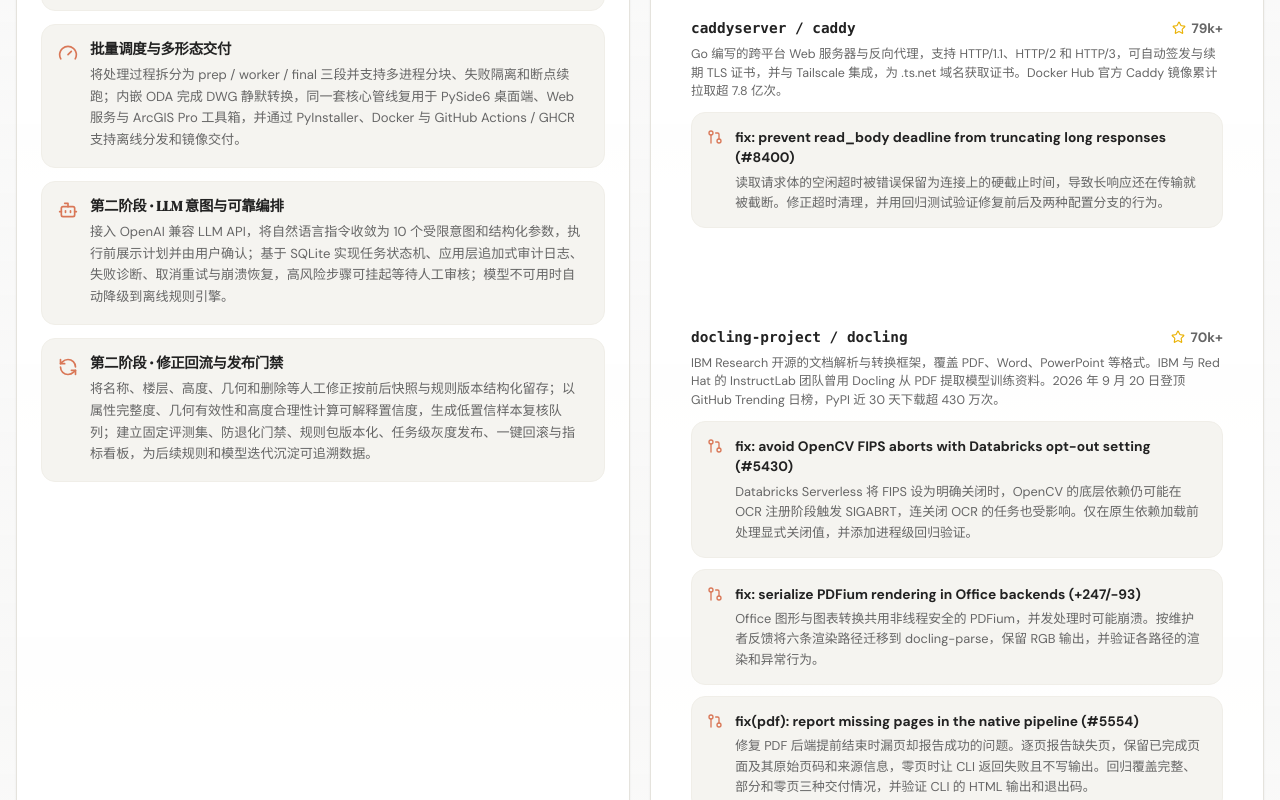
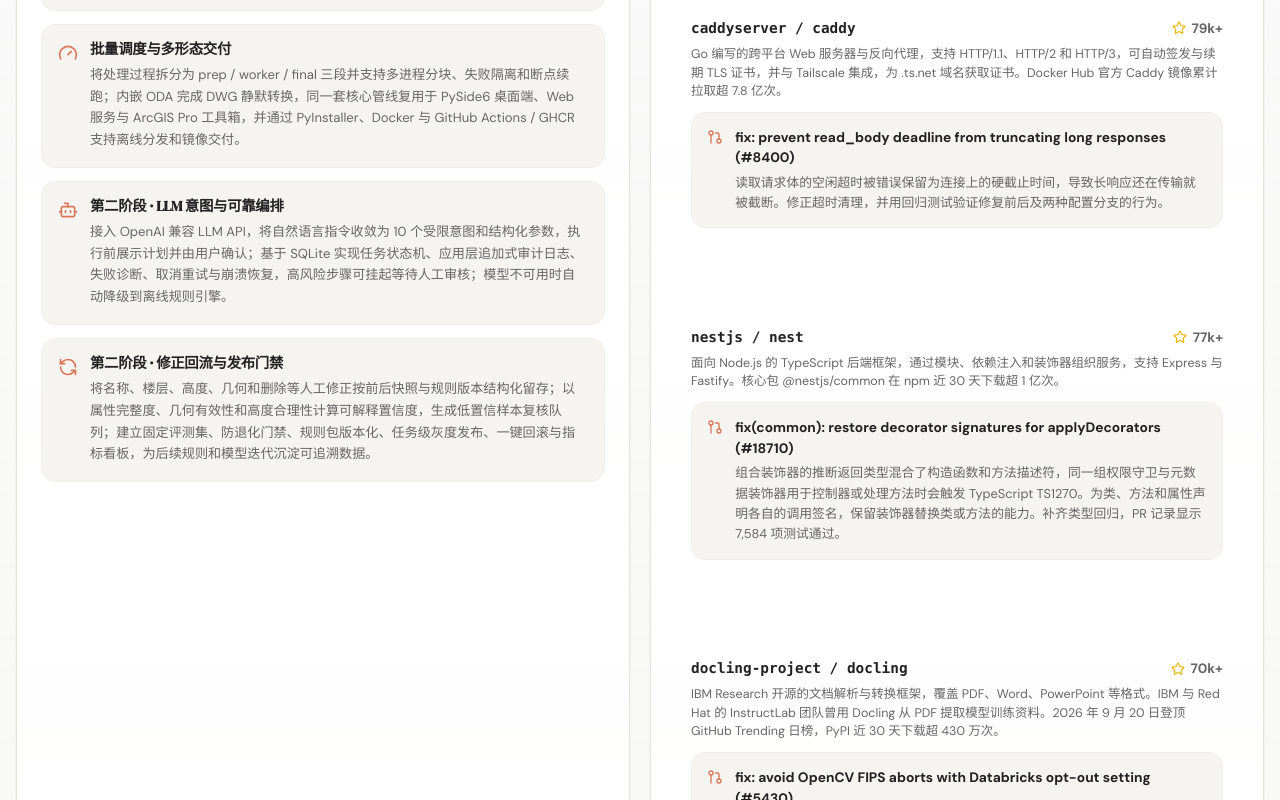
Before and after one commit to wangshun-china/interview-web, a Vue app: page / in a window 1280 px wide. Shown: the part 1442-2242 px from the top of the page. Built offline with nearby package versions, Linux system fonts and the light colour scheme.

Commit message:
resume: add merged NestJS decorator typing fix

```diff
--- a/src/components/OpenSourceCard.vue
+++ b/src/components/OpenSourceCard.vue
@@ -90,6 +90,19 @@ const repos = [
         title: 'fix: prevent read_body deadline from truncating long responses (#8400)',
         note: '读取请求体的空闲超时被错误保留为连接上的硬截止时间，导致长响应还在传输就被截断。修正超时清理，并用回归测试验证修复前后及两种配置分支的行为。',
         url: 'https://github.com/caddyserver/caddy/pull/8400',
+      },
+    ],
+  },
+  {
+    name: 'nestjs / nest',
+    url: 'https://github.com/nestjs/nest',
+    stars: '77k+',
+    desc: '面向 Node.js 的 TypeScript 后端框架，通过模块、依赖注入和装饰器组织服务，支持 Express 与 Fastify。核心包 @nestjs/common 在 npm 近 30 天下载超 1 亿次。',
+    prs: [
+      {
+        title: 'fix(common): restore decorator signatures for applyDecorators (#18710)',
+        note: '组合装饰器的推断返回类型混合了构造函数和方法描述符，同一组权限守卫与元数据装饰器用于控制器或处理方法时会触发 TypeScript TS1270。为类、方法和属性声明各自的调用签名，保留装饰器替换类或方法的能力。补齐类型回归，PR 记录显示 7,584 项测试通过。',
+        url: 'https://github.com/nestjs/nest/pull/18710',
       },
     ],
   },
```
